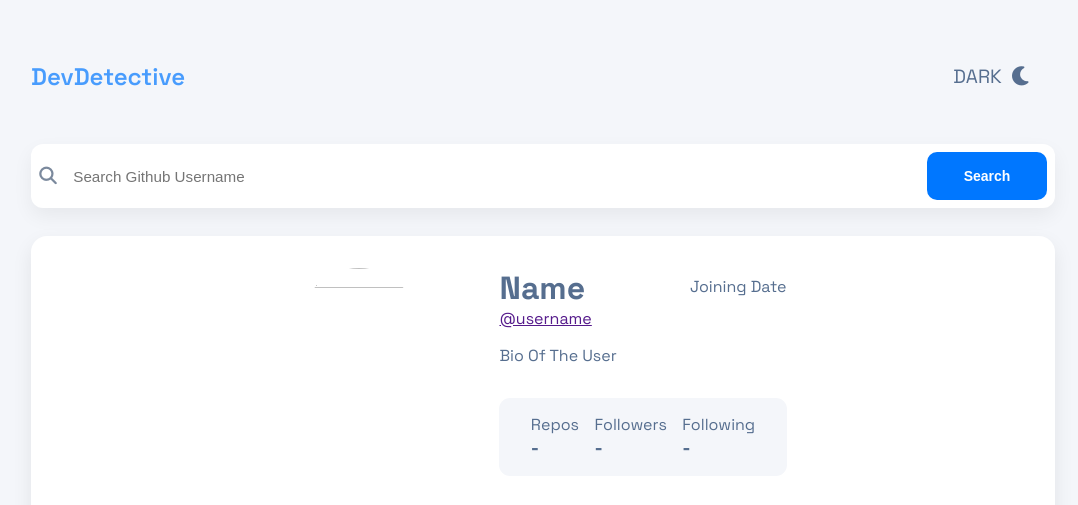
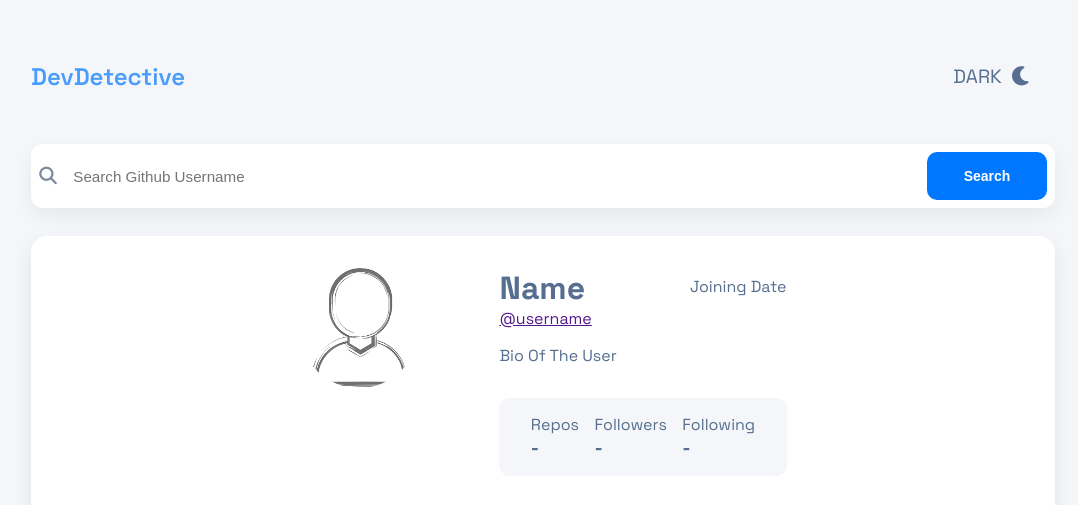
Before and after one commit to ayush4828/Dev_Detective, a plain HTML site: page index.html in a window 1280 px wide. Shown: the top 505 px of the page, without its empty margins (97-1175 px from the left). Drawn offline with Linux system fonts and the light colour scheme.

Commit message:
Update index.html

```diff
--- a/index.html
+++ b/index.html
@@ -53,7 +53,7 @@
     <!--imaeg side-->
     <div class="left">
 
-        <img src="temp_img.jpg">
+        <img src="images.png">
 
     </div>
 
```
